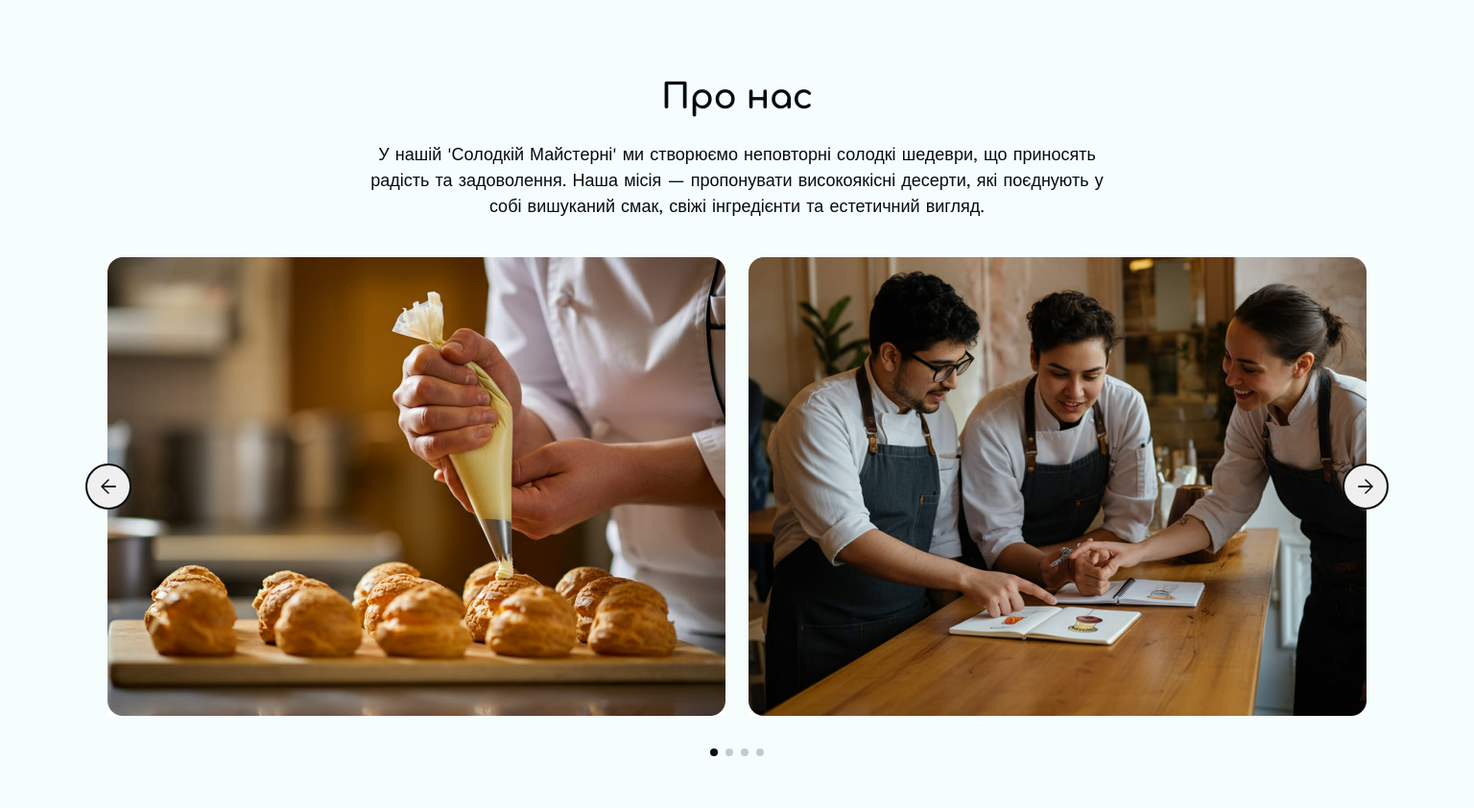
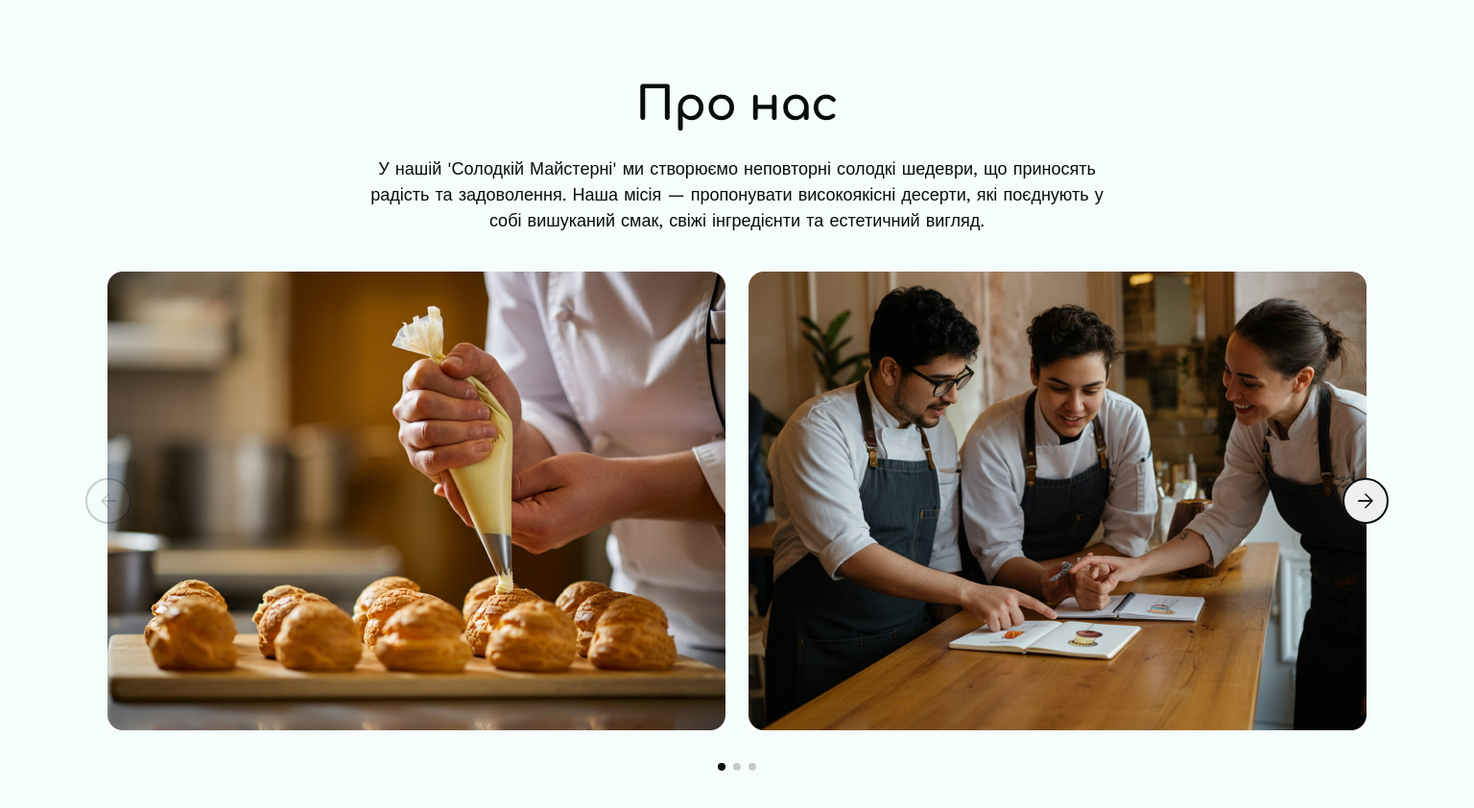
Before and after one commit to GoitStudentsWorks/fs126_js_igorbelovash, a website built with Vite: page src/index.html in a window 1536 px wide. Shown: the whole page at 96% size. Built offline with nearby package versions, Linux system fonts and the light colour scheme.

Commit message:
add disable state for buttons, fix paddings for container on tablet screen

```diff
--- a/src/css/about-us.css
+++ b/src/css/about-us.css
@@ -49,10 +49,6 @@
 }
 
 @media only screen and (min-width: 768px) {
-  .about-us-section {
-    padding-top: 80px;
-    padding-bottom: 80px;
-  }
 
   .contact-us-gallery-list {
     flex-direction: row;
@@ -87,8 +83,12 @@
     stroke: #080c0c;
   }
 
-  .about-us-slide-btn:hover,
-  .about-us-slide-btn:focus {
+  .swiper-button-disabled {
+    opacity: 0.2;
+  }
+
+  .about-us-slide-btn:not(.swiper-button-disabled):hover,
+  .about-us-slide-btn:not(.swiper-button-disabled):focus {
     background-color: #F19898;
   }
 
@@ -108,3 +108,14 @@
     background-color: #080c0c;
   }
 }
+
+@media only screen and (min-width: 1440px) {
+  .about-us-section {
+    padding-top: 80px;
+    padding-bottom: 80px;
+  }
+
+  .section-title {
+    font-size: 48px;
+  }
+}
--- a/src/js/about-us.js
+++ b/src/js/about-us.js
@@ -24,7 +24,6 @@ function swiperCreate() {
           768: {
             slidesPerView: 2,
             spaceBetween: 24,
-            loop: true,
             pagination: {
               el: '.about-us-pagination',
               clickable: true,
```
